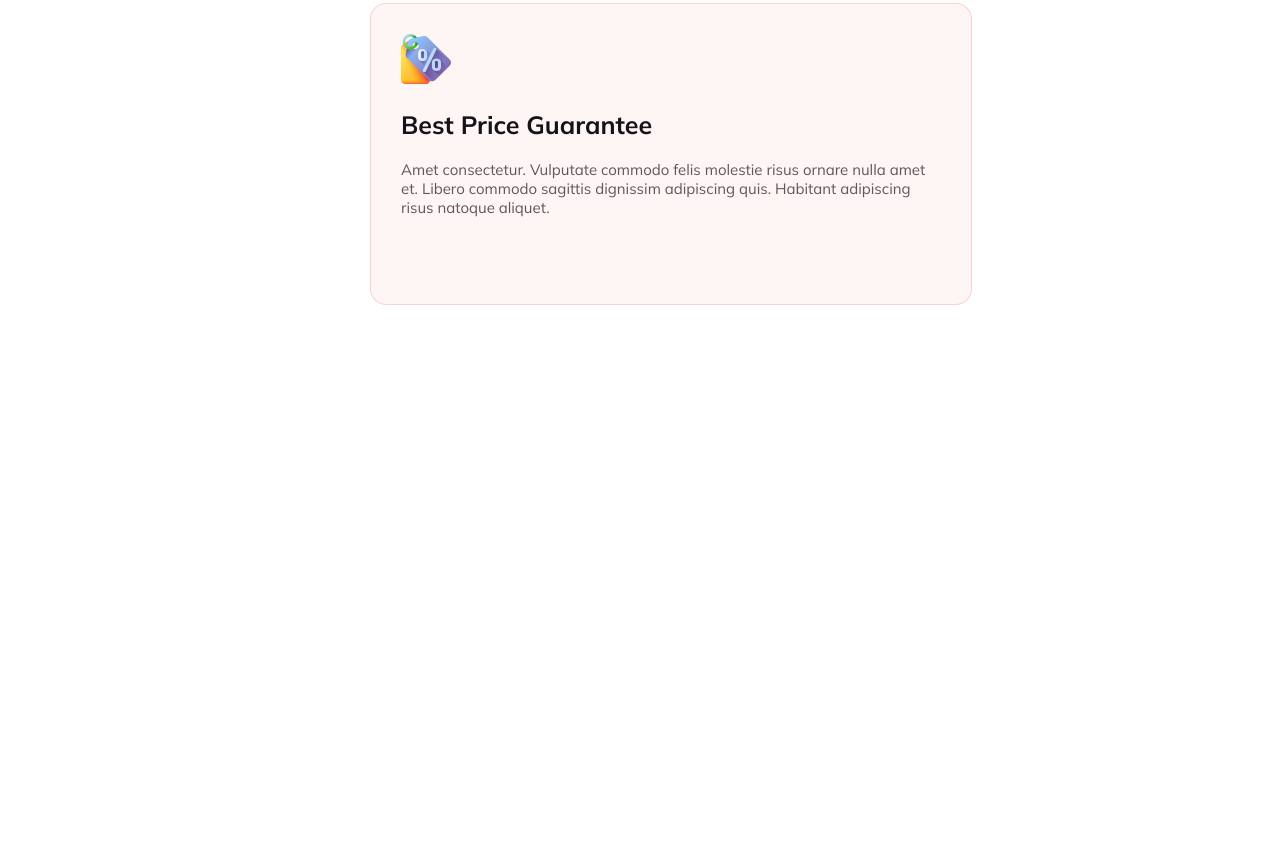
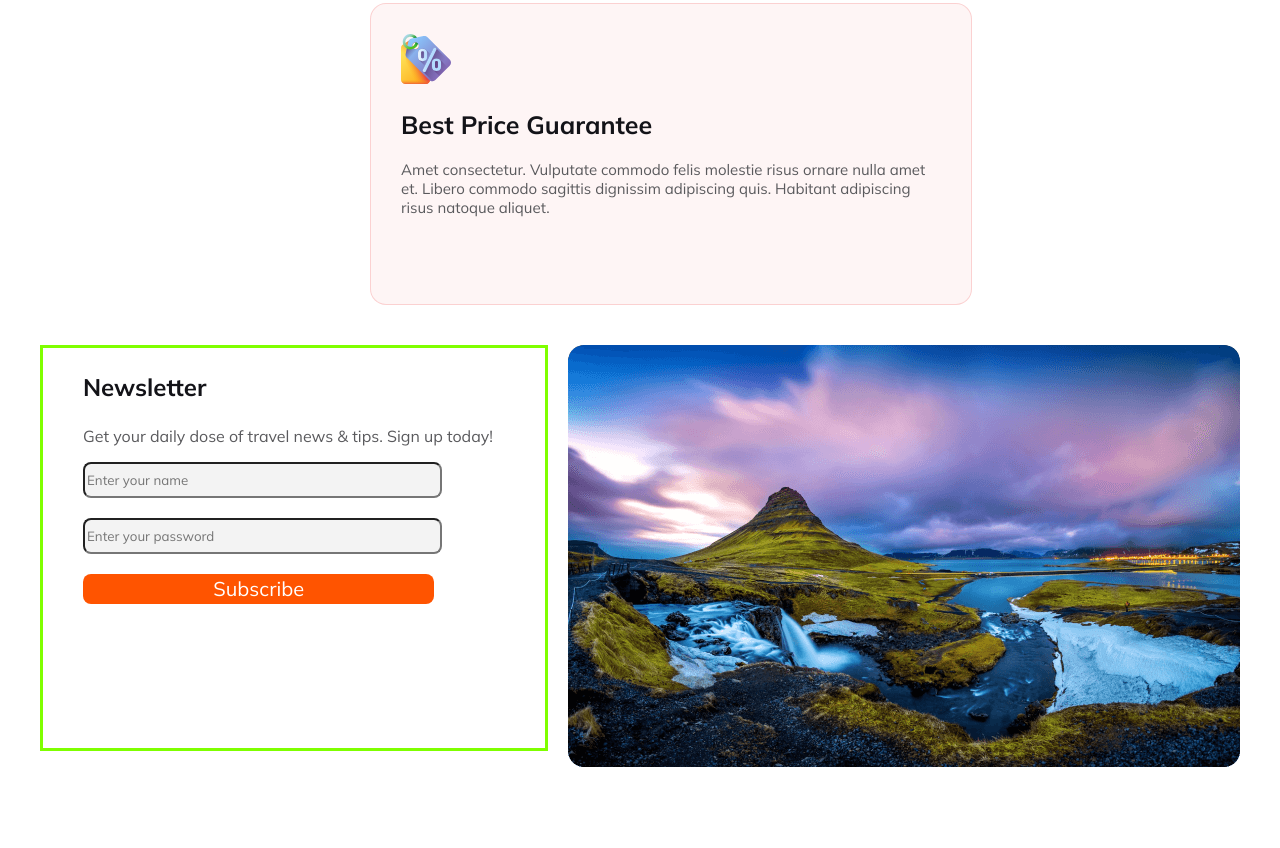
Before and after one commit to MdAlamin50/Projects2-Hero-Travel-main, a plain HTML site: page index.html in a window 1280 px wide. Shown: the part 2979-3827 px from the top of the page. Before the commit the page ends 3332 px from the top, so only its background shows below. Drawn offline with Linux system fonts and the light colour scheme.

Commit message:
added the input

```diff
--- a/index.html
+++ b/index.html
@@ -106,6 +106,26 @@
               </div>
              </div>
         </section>
+        <section>
+            <div class="section-input">
+                <div class="input-contenar">
+                    <div class="input-style">
+                        <h3>Newsletter</h3>
+                        <p>Get your daily dose of travel news & tips. Sign up today!</p>
+                        <input class="email-password" type="email" placeholder="Enter your name"><br><br>
+                        <input class="email-password" type="password" placeholder="Enter your password"><br><br>
+                        <button class="button-content">Subscribe</button>
+
+                    </div>
+                    <div class="input-image">
+                        <img src="Images/Rectangle 8 (1).png" alt="">
+
+                    </div>
+
+                </div>
+
+            </div>
+        </section>
 
     </main>
     <footer>
--- a/index/index.css
+++ b/index/index.css
@@ -253,6 +253,57 @@ span{
     color: #5A5A5D;
     padding: 0px 30px;
 }
+/* input section */
+.section-input{
+    width: 1200px;
+    height: 500px;
+    margin: 0px auto;
+}
+.input-contenar{
+    display: flex;
+}
+.input-contenar img{
+     margin-left: 20px;
+}
+.input-style{
+   width: 43%;
+   height: 400px;
+   border: 3px solid chartreuse;
+}
+.input-style h3{
+    color: #131318;
+    font-size: 24px;
+    font-weight: 800px;
+    padding-left: 40px;
+}
+.input-style p{
+   color: #5A5A5D;
+   font-size: 16px;
+   font-weight: 400px;
+   padding: 0px 40px;
+}
+.email-password{
+    width: 70%;
+    height: 30px;
+    border-radius: 8px;
+    background: rgba(19, 19, 24, 0.05);
+    margin-left: 40px;
+}
+.button-content{
+    width: 70%;
+    height: 30px;
+    border-radius: 8px;
+    background: rgba(19, 19, 24, 0.05);
+    margin-left: 40px;
+    background-color: #FF5400;
+    border: none;
+    color: #FFF;
+    font-size:20px;
+    font-weight:800px;
+}
+
+
+
 /* @media screen and (max-width:576px) {
     .nav-contend{
         width: 300px;
```
